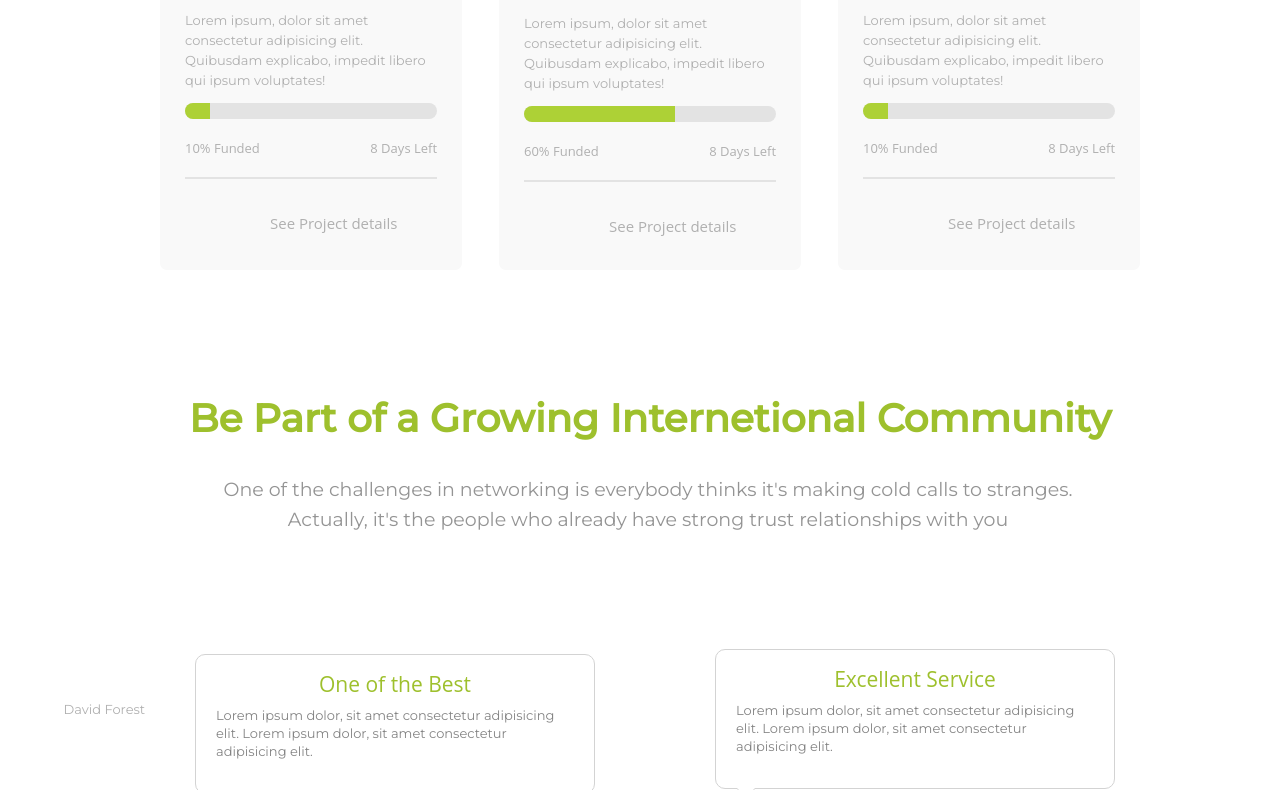
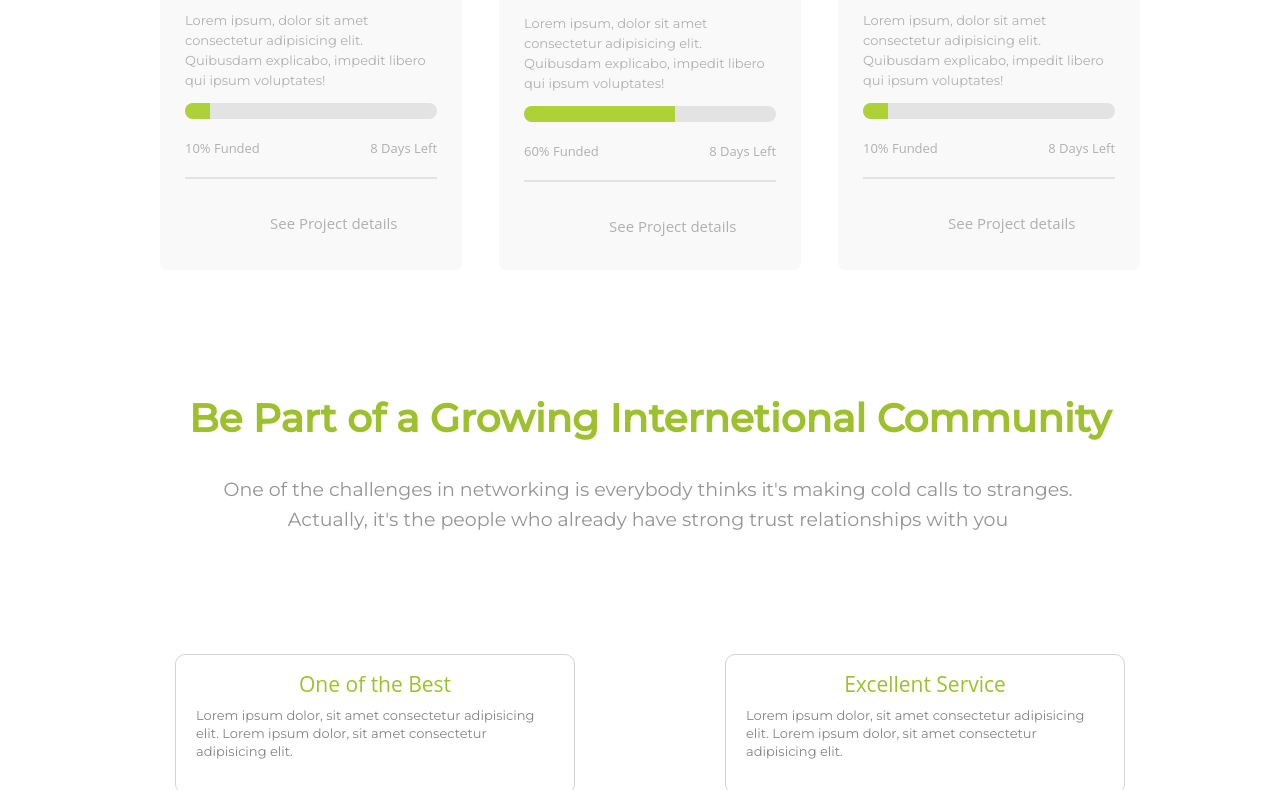
Before and after one commit to coffeemaniak/crowdme, a website: page source/index.html in a window 1280 px wide. Shown: the part 2619-3409 px from the top of the page. Drawn offline with nearby package versions, Linux system fonts and the light colour scheme; files that its build step writes are made by us from their sources.

Commit message:
reviews block

```diff
--- a/source/index.html
+++ b/source/index.html
@@ -210,25 +210,31 @@
                 One of the challenges in networking is everybody thinks it's making cold calls to stranges.
                 Actually, it's the people who already have strong trust relationships with you
             </p>
+            <div class="reviews__wrapper">
                 <div class="reviews__block">
-                <div class="reviewes__quote reviewes__quote--left">
+                    <div class="reviewes__quote">
                         <span class="reviews__quote-title">One of the Best</span>
                         <p class="reviews__quote-text">Lorem ipsum dolor, sit amet consectetur adipisicing elit. Lorem ipsum
                             dolor, sit amet consectetur
                             adipisicing elit.</p>
                     </div>
-                <img src="img/photo.png" width="60" height="60" class="reviews__photo reviews__photo--first">
-                <span class="reviews__author">David Forest</span>
+                    <div class="reviews__author">
+                        <img src="img/photo.png" width="60" height="60" class="reviews__photo">
+                        <span class="reviews__name">David Forest</span>
+                    </div>
                 </div>
                 <div class="reviews__block">
-                <div class="reviewes__quote reviewes__quote--right">
+                    <div class="reviewes__quote">
                         <span class="reviews__quote-title">Excellent Service</span>
                         <p class="reviews__quote-text">Lorem ipsum dolor, sit amet consectetur adipisicing elit. Lorem ipsum
                             dolor, sit amet consectetur
                             adipisicing elit.</p>
                     </div>
+                    <div class="rewiews__author">
                         <img src="img/photo.png" width="60" height="60" class="reviews__photo">
-                <span class="reviews__author">David Forest</span>
+                        <span class="reviews__name">David Forest</span>
+                    </div>
+                </div>
             </div>
         </section>
         <footer>
--- a/source/less/block/reviews.less
+++ b/source/less/block/reviews.less
@@ -30,17 +30,7 @@
     padding: 20px;
     position: relative;
     background-color: white;
-    // left: 15%;
     top: 100px;
-}
-
-.reviewes__quote--left {
-    left: 15%;
-}
-
-.reviewes__quote--right {
-    left: 55%;
-    top: -105px;
 }
 
 .reviewes__quote::before,
@@ -73,11 +63,33 @@
 }
 
 .reviews__photo {
-    position: relative;
     border-radius: 5px;
 }
 
-.reviews__photo--first {
-    left: 15%;
-    top: 114px;
+.reviews__block {
+    display: flex;
+    justify-content: space-between;
+    flex-direction: column;
+    width: 400px;
 }
+
+.rewiews__author {
+    display: block;
+    width: 400px;
+    margin-top: 115px;
+}
+
+.reviews__wrapper {
+    display: flex;
+    justify-content: space-between;
+    width: 950px;
+    margin: 0 auto;
+}
+
+.reviews__name {
+    font-size: 15px;
+    color: black;
+    display: inline-block;
+    position: relative;
+    top: -16px;
+}
```
Also changed, not shown: build/css/style.min.css, build/index.html, 1 other file. Lines whose indentation alone changed are shown as unchanged.
